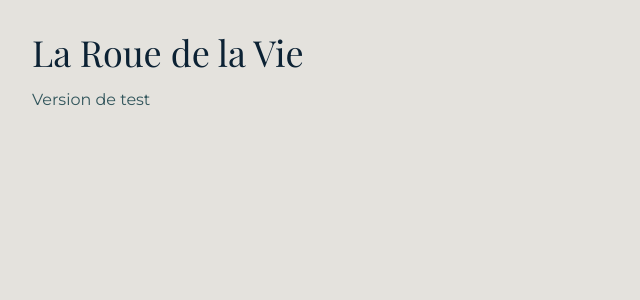
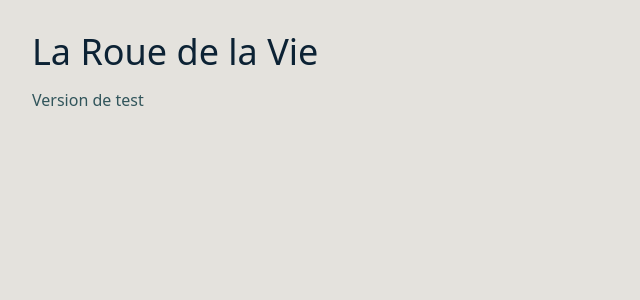
Before and after one commit to Bern0203/roue-de-vie-agentivite, a Next.js app: page / in a window 1280 px wide. Shown: the top 300 px of the page, without its empty margins (0-640 px from the left). Built offline with nearby package versions, Linux system fonts and the light colour scheme; a web font is replaced by a local one.

Commit message:
Update globals.css

```diff
--- a/src/styles/globals.css
+++ b/src/styles/globals.css
@@ -10,16 +10,7 @@
 }
 
 body {
-  @apply bg-white text-gray-900;
-  font-family: var(--font-montserrat);
+  @apply bg-white;
+  margin: 0;
+  padding: 0;
 }
-
-h1, h2, h3, h4, h5, h6 {
-  font-family: var(--font-playfair);
-  color: var(--primary);
-}
-
-.subtitle {
-  font-family: var(--font-roboto);
-  color: var(--secondary);
-}
```
